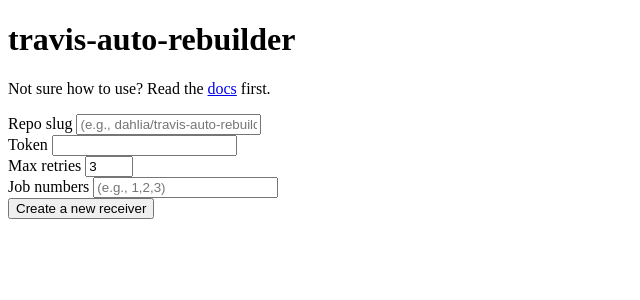
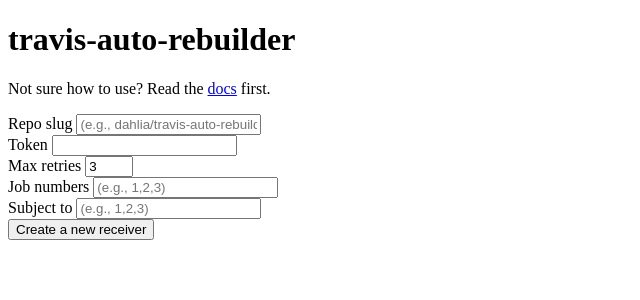
Before and after one commit to dahlia/travis-auto-rebuilder, a Flask app: page / in a window 1280 px wide. Shown: the top 300 px of the page, without its empty margins (0-640 px from the left). Run offline with Flask 2, Linux system fonts and the light colour scheme; parts of the project's set-up code (start-up, migrations or seed data) failed here and were passed over.

Commit message:
Add "subject to" field

```diff
--- a/rebuilder/app.py
+++ b/rebuilder/app.py
@@ -55,6 +55,21 @@
     return render_template('home.html')
 
 
+def parse_job_numbers(string: str, label: str):
+    try:
+        job_numbers = {int(n.strip()) for n in string.split(',') if n.strip()}
+    except ValueError:
+        raise BadRequest(
+            f'The {label} field: '
+            'Every element of job numbers must be a number.'
+        )
+    if any(n < 1 for n in job_numbers):
+        raise BadRequest(
+            f'The {label} field: A job number cannot be less than 1.'
+        )
+    return job_numbers
+
+
 @app.route('/', methods=['POST'])
 def create_receiver():
     def get(d, key: str) -> str:
@@ -71,21 +86,20 @@
             f'Missing required field: {e.args[0].replace("-", " ")}.'
         )
     job_numbers = request.form.get('job-numbers', '').strip()
+    subject_to = request.form.get('subject-to', '').strip()
     try:
         max_retries = int(max_retries)
     except ValueError:
         raise BadRequest('Max retries must be a natural number.')
     if not (1 <= max_retries <= 5):
         raise BadRequest('Max retries must be greater than 0 and less than 6.')
-    try:
-        job_numbers = {
-            int(n.strip())
-            for n in job_numbers.split(',') if n.strip()
-        }
-    except ValueError:
-        raise BadRequest('Every element of job numbers must be a number.')
-    if any(n < 1 for n in job_numbers):
-        raise BadRequest('A job number cannot be less than 1.')
+    job_numbers = parse_job_numbers(job_numbers, 'job numbers')
+    subject_to = parse_job_numbers(subject_to, 'subject to')
+    if job_numbers & subject_to:
+        raise BadRequest(
+            'The jobs specified by "job numbers" field and "subject to" field '
+            'cannot be overlapped.'
+        )
     session: Session = get_session()
     receiver = Receiver(repo_slug=repo_slug, token=token)
     session.add(receiver)
@@ -109,26 +123,34 @@
     return receiver
 
 
-def get_receiver_params() -> Tuple[Optional[AbstractSet[int]], int]:
+def get_receiver_params() -> Tuple[
+    Optional[AbstractSet[int]],
+    Optional[AbstractSet[int]],
+    int
+]:
     try:
         jobs = frozenset(map(int, request.args['jobs'].split()))
     except (KeyError, ValueError):
         jobs = None
+    try:
+        subject_to = frozenset(map(int, request.args['subject-to'].split()))
+    except (KeyError, ValueError):
+        subject_to = frozenset()
     retries = request.args.get('retries', type=int, default=1)
-    return jobs, max(min(retries, 5), 1)
+    return jobs - subject_to or None, subject_to, max(min(retries, 5), 1)
 
 
 @app.route('/<uuid:id>/')
 def show_receiver(id: uuid.UUID):
     receiver: Receiver = get_receiver(id)
-    jobs, retries = get_receiver_params()
-    receiver_url = url_for(
-        '.receive',
-        id=id,
-        jobs=jobs and ' '.join(map(str, sorted(jobs))),
-        retries=retries,
-        _external=True
-    )
+    jobs, subject_to, retries = get_receiver_params()
+    receiver_url = url_for('.receive', _external=True, **{
+        'id': id,
+        'jobs': jobs and ' '.join(map(str, sorted(jobs))),
+        'subject-to':
+            ' '.join(map(str, sorted(subject_to))) if subject_to else None,
+        'retries': retries,
+    })
     example_conf = {
         'notifications': {
             'webhooks': {
@@ -160,7 +182,7 @@
         return r
     session: Session = get_session()
     receiver: Receiver = get_receiver(id)
-    job_numbers, retries = get_receiver_params()
+    job_numbers, subject_to, retries = get_receiver_params()
     payload_text: str = request.form['payload']
     public_key: bytes = get_travis_public_key()
     try:
@@ -177,16 +199,21 @@
     repo_slug = '{owner_name}/{name}'.format(**payload['repository'])
     if repo_slug != receiver.repo_slug:
         return respond('unmatched_repo_slug', 400)
-    jobs = payload['matrix']
-    if job_numbers is not None:
+    all_jobs = payload['matrix']
+    if job_numbers is None:
+        jobs = list(all_jobs)
+    else:
         jobs = [
             job
-            for job in jobs
+            for job in all_jobs
             if int(job['number'].split('.')[-1]) in job_numbers
         ]
     failed_jobs = [j for j in jobs if j['state'] != 'passed']
     if not failed_jobs:
         return respond('jobs_passed')
+    elif (subject_to is not None and
+          not all(j['state'] == 'passed' for j in subject_to)):
+        return respond('jobs_failed')
     build_id = payload['id']
     prev_logs = session.query(Restart) \
         .filter_by(receiver=receiver, build_id=build_id) \
--- a/rebuilder/templates/home.html
+++ b/rebuilder/templates/home.html
@@ -41,6 +41,15 @@
       </label>
     </div>
     <div>
+      <label>
+        Subject to
+        <input type="text" name="subject-to"
+          pattern="^ *,? *([1-9][0-9]*)( *, *[1-9][0-9]*)* *,? *$"
+          spellcheck="false"
+          placeholder="(e.g., 1,2,3)">
+      </label>
+    </div>
+    <div>
       <button type="submit">Create a new receiver</button>
     </div>
   </form>
```
Also changed, not shown: 1 other file.
